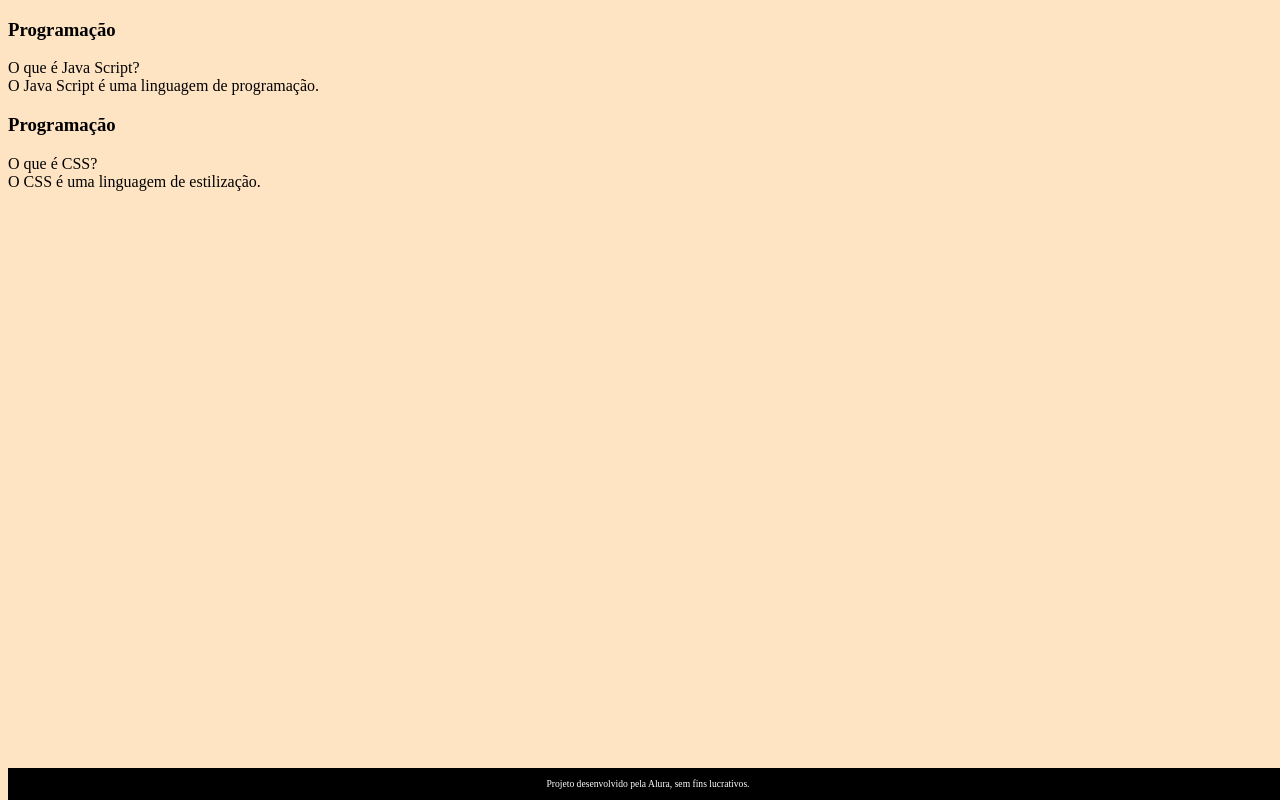
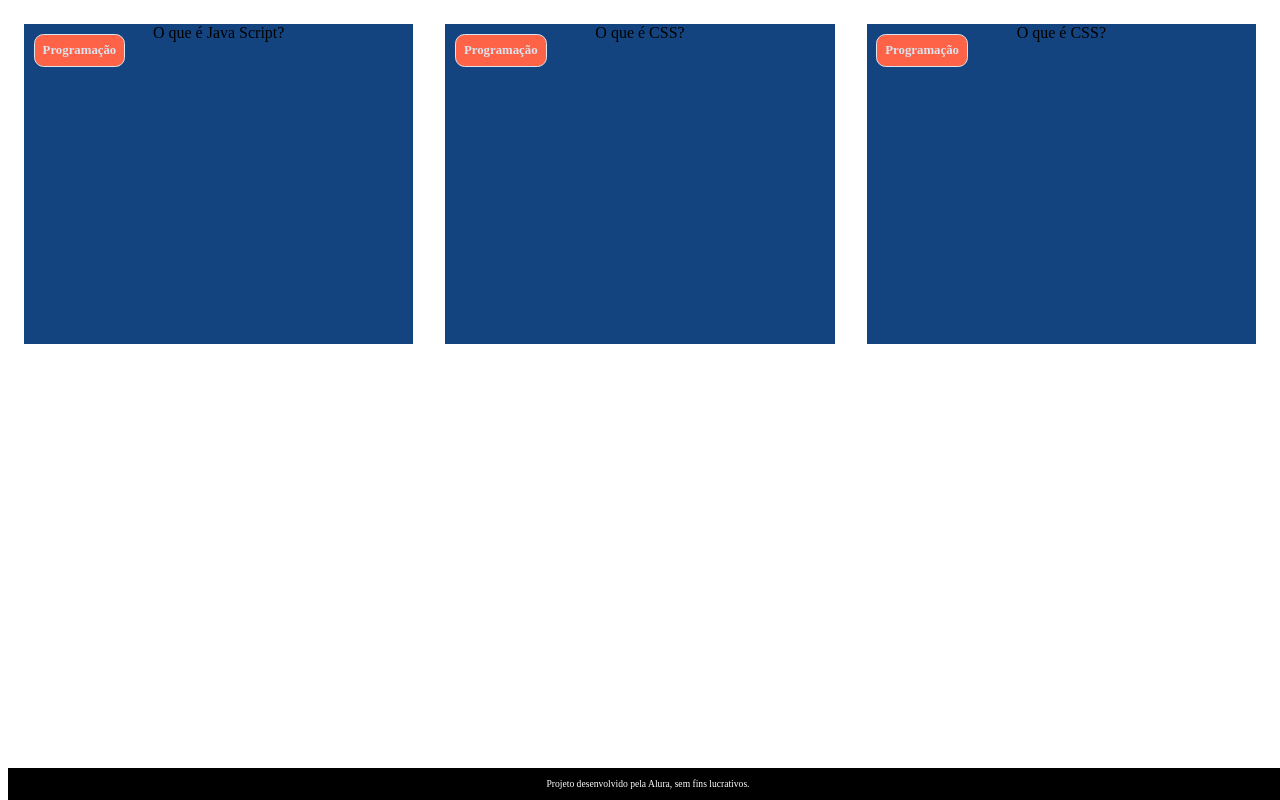
Before and after one commit to luluh123/flashcard-lunara, a plain HTML site: page lunara 2A/index.html in a window 1280 px wide. Drawn offline with Linux system fonts and the light colour scheme.

Commit message:
Add files via upload

```diff
--- a/lunara 2A/assets/style.css
+++ b/lunara 2A/assets/style.css
@@ -1,7 +1,13 @@
+:root {
+    --text-color: #DBE4EF;
+    --card-front-color: #144480;
+    --card-back-color: #00F4BF;
+}
 body {
-    background-color: bisque;
+    background-color: url(../img/bg-desktop.webp);
     font-family: Bai Jamjuree;
 }
+
 footer {
     background-color: black;
     color: white;
@@ -10,8 +16,81 @@ footer {
     width:100%;
     height:2rem;
 }
+
 footer p{
     text-align: center;
     font-size: 0.6rem;
     margin-top: 0,5rem;
 }
+
+#container {
+    display:flex ;
+}
+
+.cartao {
+    margin: 1rem 1rem;
+    background-color: aqua;
+    height: 20rem;
+    flex-grow: 1;
+    flex-basis: calc(33% -6rem);
+}
+
+.cartao__conteudo {
+    text-align: center;
+    height: 100%;
+    background-color: var(--card-front-color);
+}
+
+.cartao__conteudo h3 {
+    background-color: tomato;
+    text-align: left;
+    padding: 0.5rem;
+    position: absolute;
+    margin: 0.6rem;
+    border-radius: 0.6rem;
+    font-size: 1vw;
+}
+.cartao__conteudo__pergunta p{
+    color: var(--text-color);
+    font-weight: 500;
+}
+.cartao__conteudo__resposta p{
+    color: var(--card-back-color);
+    font-weight: 700;
+} .cartao:hover .cartao__conteudo {
+    transform: rotateY(180deg);
+}.cartao__conteudo {
+    background-color: var(--card-front-color);
+    text-align: center;
+    height: 100%;
+    transform-style: preserve-3d;
+    transition: transform 300ms ease-in-out;
+}.cartao__conteudo h3 {
+    color: var(--text-color);
+    border: 1px solid var(--text-color);
+    text-align: left;
+    padding: 0.5rem;
+    position: absolute;
+    margin: 0.6rem;
+    border-radius: 0.6rem;
+    font-size: 1vw;
+    backface-visibility: hidden;
+}.cartao__conteudo__pergunta,
+.cartao__conteudo__resposta {
+    backface-visibility: hidden;
+}.cartao__conteudo__pergunta,
+.cartao__conteudo__resposta {
+    backface-visibility: hidden;
+}.cartao__conteudo__resposta {
+    transform: rotateY(180deg);
+}.cartao__conteudo__pergunta,
+.cartao__conteudo__resposta {
+    backface-visibility: hidden;
+    position: absolute;
+    height: 100%;
+    width: 100%;
+}.cartao__conteudo p {
+    margin-top: 1rem;
+    padding: 2rem;
+    margin-top: 4rem;
+}
--- a/lunara 2A/index.html
+++ b/lunara 2A/index.html
@@ -11,6 +11,7 @@
 <body>
     <main>
         <section id="container">
+
             <article class="cartao">
                 <div class="cartao__conteudo">
                     <h3> Programação </h3>
@@ -35,8 +36,21 @@
                 </div>
 
             </article>
+            <article class="cartao">
+                <div class="cartao__conteudo">
+                    <h3> Programação </h3>
+                    <div class="cartao__conteudo__pergunta">
+                        O que é CSS?
+                    </div>
+                    <div class="cartao__conteudo__resposta">
+                        O CSS é uma linguagem de estilização.
+                    </div>
+                </div>
+                </article>
         </section>
     </main>
     <footer>
         <p>Projeto desenvolvido pela Alura, sem fins lucrativos.</p>
     </footer>
+</body>
+</html>
```
Also changed, not shown: lunara 2A/img/bg-desktop.webp (added), lunara 2A/img/bg-mobile.webp (added), lunara 2A/img/bg-tablet.webp (added).
